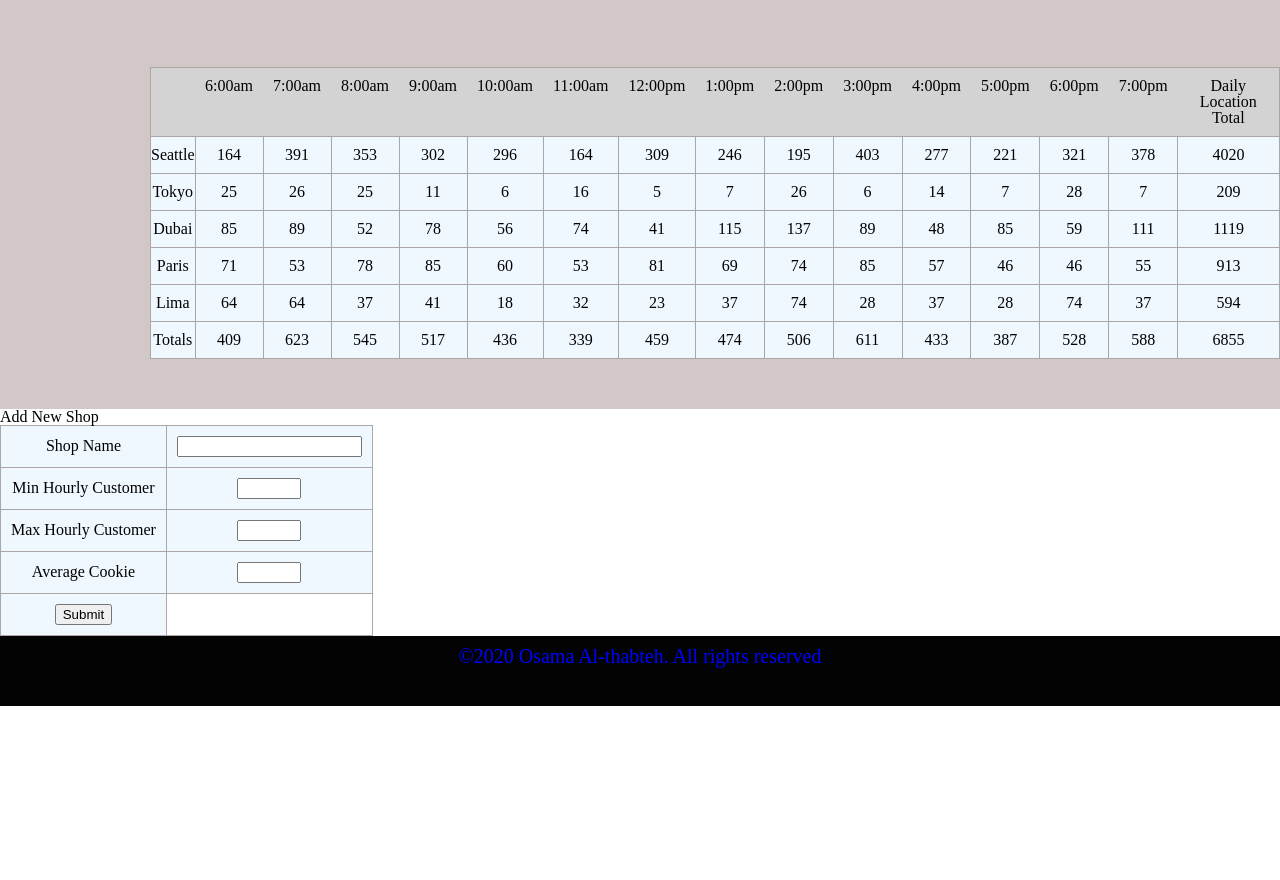
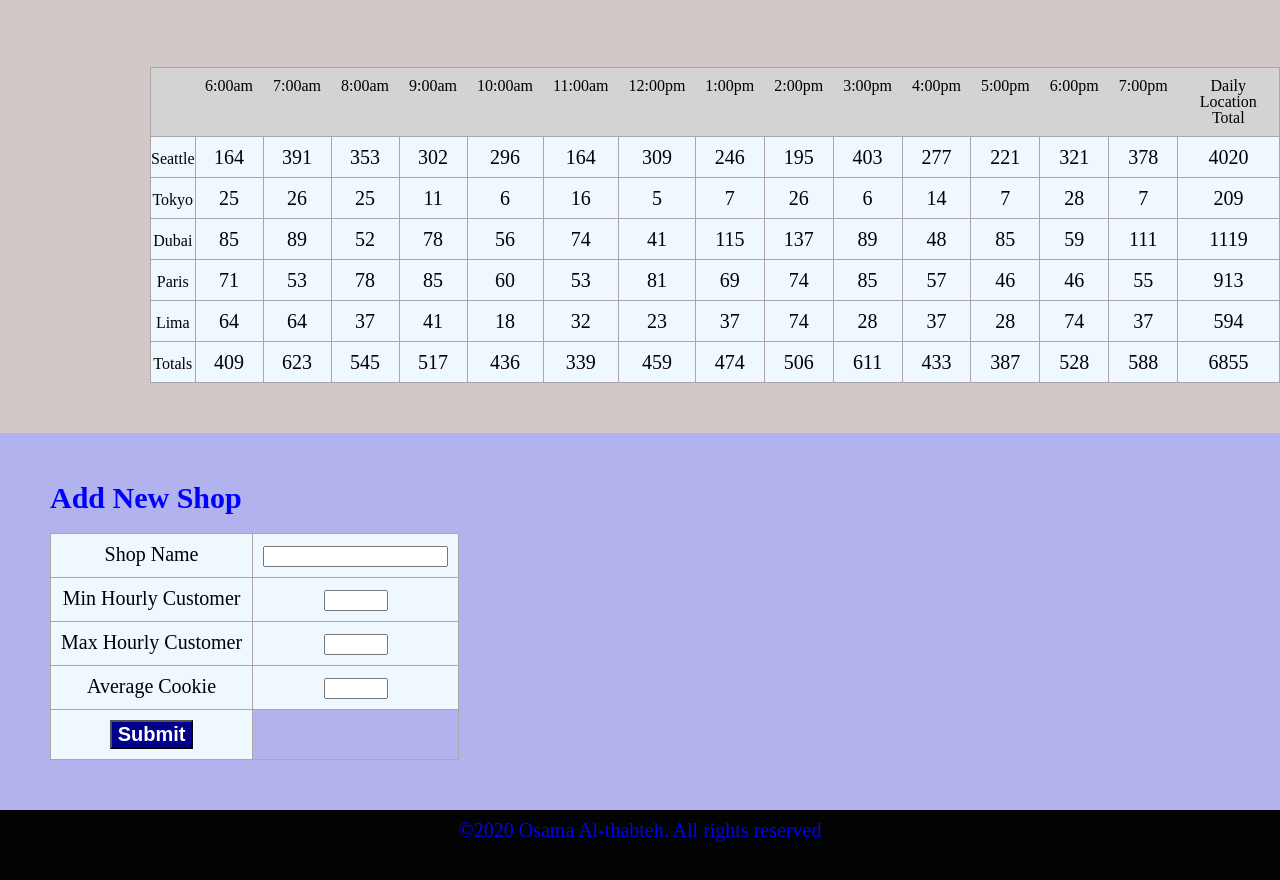
Before and after one commit to Othabteh/cokkie-stand, a plain HTML site: page sales.html in a window 1280 px wide. Shown: the part 1300-2180 px from the top of the page. Before the commit the page ends 2006 px from the top, so only its background shows below. Drawn offline with Linux system fonts and the light colour scheme.

Commit message:
add some styles

```diff
--- a/css/styles.css
+++ b/css/styles.css
@@ -168,6 +168,31 @@ th{
     margin-right: 80px;
     margin-top: 50px;
 }
+/* ----------sales------------- */
+#form-section{
+    padding: 50px;
+    background-color: rgb(178, 178, 238);
+
+}
+#form-section #addShopForm legend{
+    font-size: 30px;
+    color: blue;
+    margin-bottom: 20px;
+    font-weight: bold;
+
+}
+table td{
+    font-size: 20px;
+}
+#sub{
+    color: white;
+    font-size: 20px;
+    font-weight: bold;
+    background-color: darkblue;
+}
+#sub:hover{color: red;}
+
+
 /* ------------Footer------------- */
 
 footer div {
--- a/sales.html
+++ b/sales.html
@@ -73,7 +73,7 @@
                     </tr>
                     <tr>
                         <td>
-                            <input type="submit" value="Submit">
+                            <input id="sub" type="submit" value="Submit">
                         </td>
 
                     </tr>
```
Also changed, not shown: index.html (+1 -0 lines), js/app.js (line endings or trailing spaces).
